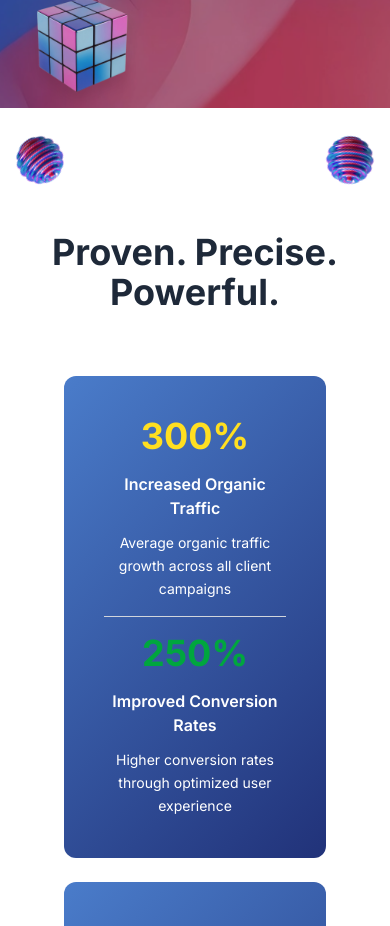
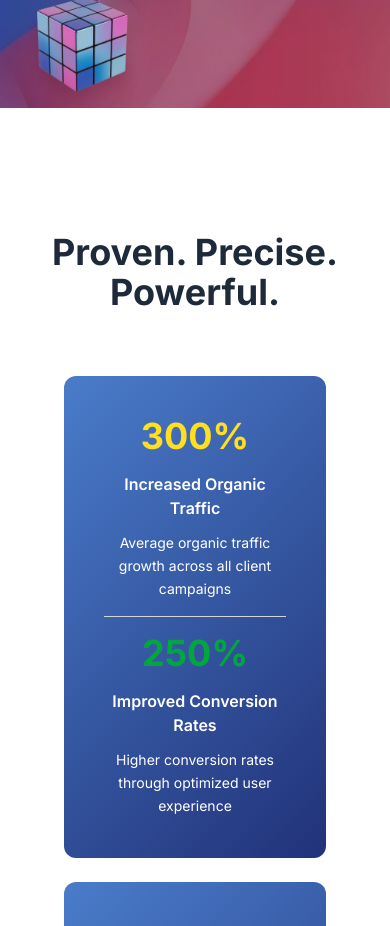
Before and after one commit to kamal-vt/trendyvibez, a Next.js app: page / in a window 390 px wide. Shown: the part 800-1726 px from the top of the page. Built offline with nearby package versions, Linux system fonts and the light colour scheme.

Commit message:
lazy loadingfooter to aquablue

```diff
--- a/src/app/components/FAQ.jsx
+++ b/src/app/components/FAQ.jsx
@@ -40,6 +40,7 @@ export default function FAQ() {
             alt="Decorative ball"
             className="w-16 h-16 md:w-20 md:h-20 object-contain filter drop-shadow-lg animate-spin"
             style={{ animationDuration: '8s' }}
+            loading="lazy"
           />
         </div>
 
--- a/src/app/components/Header.jsx
+++ b/src/app/components/Header.jsx
@@ -61,7 +61,7 @@ export default function Header() {
           {/* Logo */}
           <div className="w-1/3">
             <Link href="/" className="flex items-center shrink-0 ">
-              <img src="/5.png" alt="Trendy Vibe logo" className=" w-42 rounded" />
+              <img src="/5.png" alt="Trendy Vibe logo" className=" w-42 rounded" loading="lazy" />
               {/* <span className="text-xl md:text-2xl font-extrabold text-[#494949] tracking-tight">Trendy Vibes</span> */}
             </Link></div>
 
--- a/src/app/components/Hero.jsx
+++ b/src/app/components/Hero.jsx
@@ -67,6 +67,7 @@ export default function HeroSection() {
           alt="Decorative overlay"
           className="w-24 sm:w-32 md:w-40 lg:w-44 xl:w-52 opacity-90 mix-blend-screen drop-shadow-xl select-none"
           onError={handleOverlayError}
+          loading="lazy"
         />
       </div>
 
--- a/src/app/components/Impact.jsx
+++ b/src/app/components/Impact.jsx
@@ -76,16 +76,16 @@ export default function Impact() {
       {showImages && (
         <>
           <div
-            className={`${isFixed ? 'fixed' : 'absolute'} left-4 sm:left-8 z-50 pointer-events-none transition-all duration-300 ease-out`}
+            className={`${isFixed ? 'fixed' : 'absolute'} left-4 sm:left-8 z-50 pointer-events-none transition-all duration-300 ease-out hidden md:block`}
             style={{ top: isFixed ? `${navbarHeight+20}px` : '1rem', opacity }}
           >
-            <img src="/roll.png" alt="Rolling element" className="w-12 h-12 sm:w-16 sm:h-16 md:w-20 md:h-20 animate-spin" style={{ animationDuration: '8s' }} />
+            <img src="/roll.png" alt="Rolling element" className="w-12 h-12 sm:w-16 sm:h-16 md:w-20 md:h-20 animate-spin" style={{ animationDuration: '8s' }} loading="lazy" />
           </div>
           <div
-            className={`${isFixed ? 'fixed' : 'absolute'} right-4 sm:right-8 z-50 pointer-events-none transition-all duration-300 ease-out`}
+            className={`${isFixed ? 'fixed' : 'absolute'} right-4 sm:right-8 z-50 pointer-events-none transition-all duration-300 ease-out hidden md:block`}
             style={{ top: isFixed ? `${navbarHeight+20}px` : '1rem', opacity }}
           >
-            <img src="/roll.png" alt="Rolling element" className="w-12 h-12 sm:w-16 sm:h-16 md:w-20 md:h-20 animate-spin" style={{ animationDuration: '6s' }} />
+            <img src="/roll.png" alt="Rolling element" className="w-12 h-16 sm:w-16 sm:h-16 md:w-20 md:h-20 animate-spin" style={{ animationDuration: '6s' }} loading="lazy" />
           </div>
         </>
       )}
--- a/src/app/components/Resources.jsx
+++ b/src/app/components/Resources.jsx
@@ -86,6 +86,7 @@ export default function Resources() {
           src="/zoom.png"
           alt="Zoom decoration"
           className="w-16 h-16 md:w-20 md:h-20 object-contain"
+          loading="lazy"
         />
       </div>
 
@@ -123,6 +124,7 @@ export default function Resources() {
                           src={resource.icon}
                           alt={resource.title}
                           className="w-24 h-24 mx-auto object-contain"
+                          loading="lazy"
                         />
                       ) : (
                         resource.icon
--- a/src/app/components/Services.jsx
+++ b/src/app/components/Services.jsx
@@ -110,6 +110,7 @@ const ServicesPage = () => {
                       src={service.illustration}
                       alt={service.title}
                       className="w-full h-full object-cover object-center"
+                      loading="lazy"
                     />
                   </div>
                 ) : (
--- a/src/app/components/ServicesNew.jsx
+++ b/src/app/components/ServicesNew.jsx
@@ -215,6 +215,7 @@ export default function ServicesNew() {
                     src={services[activeIndex].icon}
                     alt={services[activeIndex].title}
                     className="w-36 h-36 object-contain"
+                    loading="lazy"
                   />
                 </div>
                 <div className="flex-1">
@@ -262,6 +263,7 @@ export default function ServicesNew() {
                           src={service.icon}
                           alt={service.title}
                           className="w-44 h-36 object-contain"
+                          loading="lazy"
                         />
                       </div>
                       <div className="flex-1 flex flex-col">
--- a/src/app/components/TiltCard.tsx
+++ b/src/app/components/TiltCard.tsx
@@ -94,6 +94,7 @@ export default function TiltCard({
         src={imageSrc}
         alt={title || 'Card image'}
         className="w-full object-cover rounded-xl transition-transform duration-300 ease-out group-hover:scale-105"
+        loading="lazy"
       />
 
       <div className="absolute inset-0 bg-gradient-to-t from-black/70 via-black/20 to-transparent opacity-0 group-hover:opacity-100 transition-all duration-300 ease-out rounded-xl">
--- a/src/app/components/TiltCardSection.tsx
+++ b/src/app/components/TiltCardSection.tsx
@@ -101,6 +101,7 @@ export default function TiltCardSection() {
                     src={img.src}
                     alt={img.title}
                     className="w-16 h-16 md:w-20 md:h-20 object-contain"
+                    loading="lazy"
                   />
                 </div>
                 <div className="flex-1">
```
